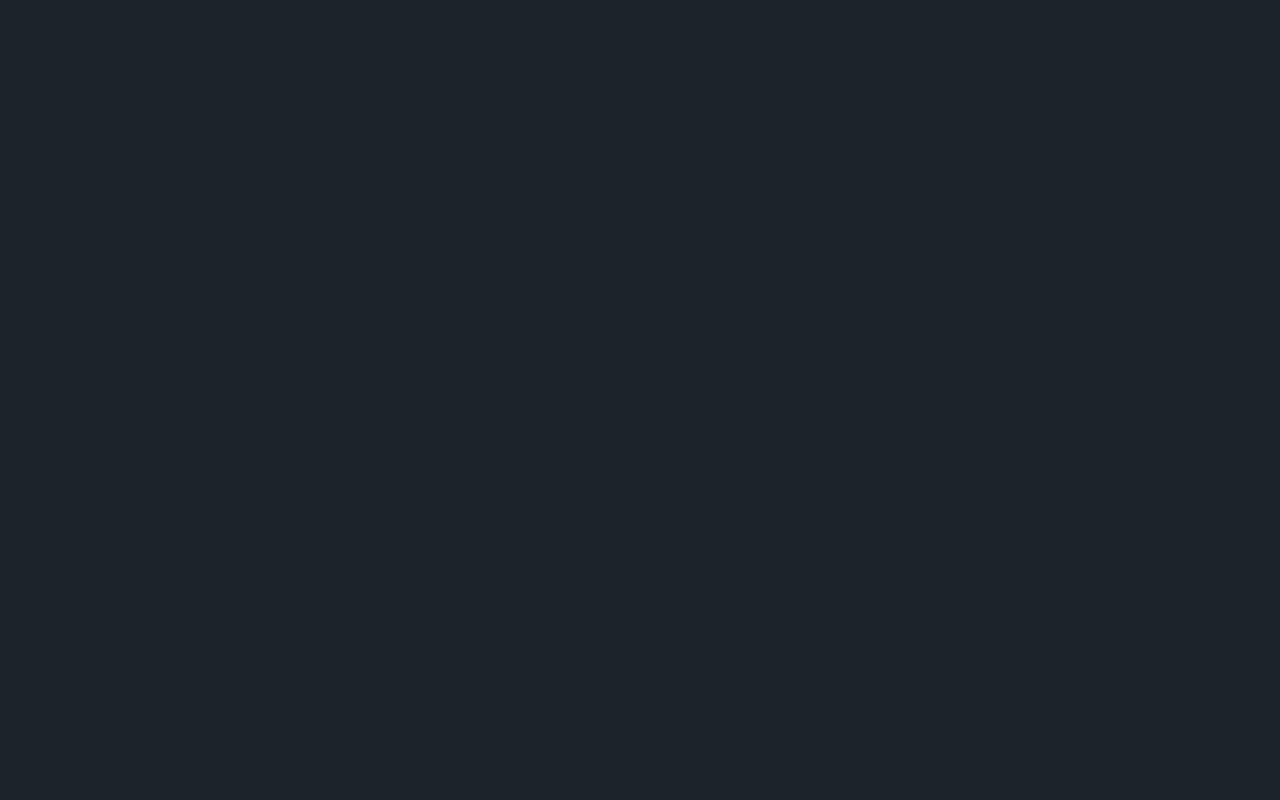
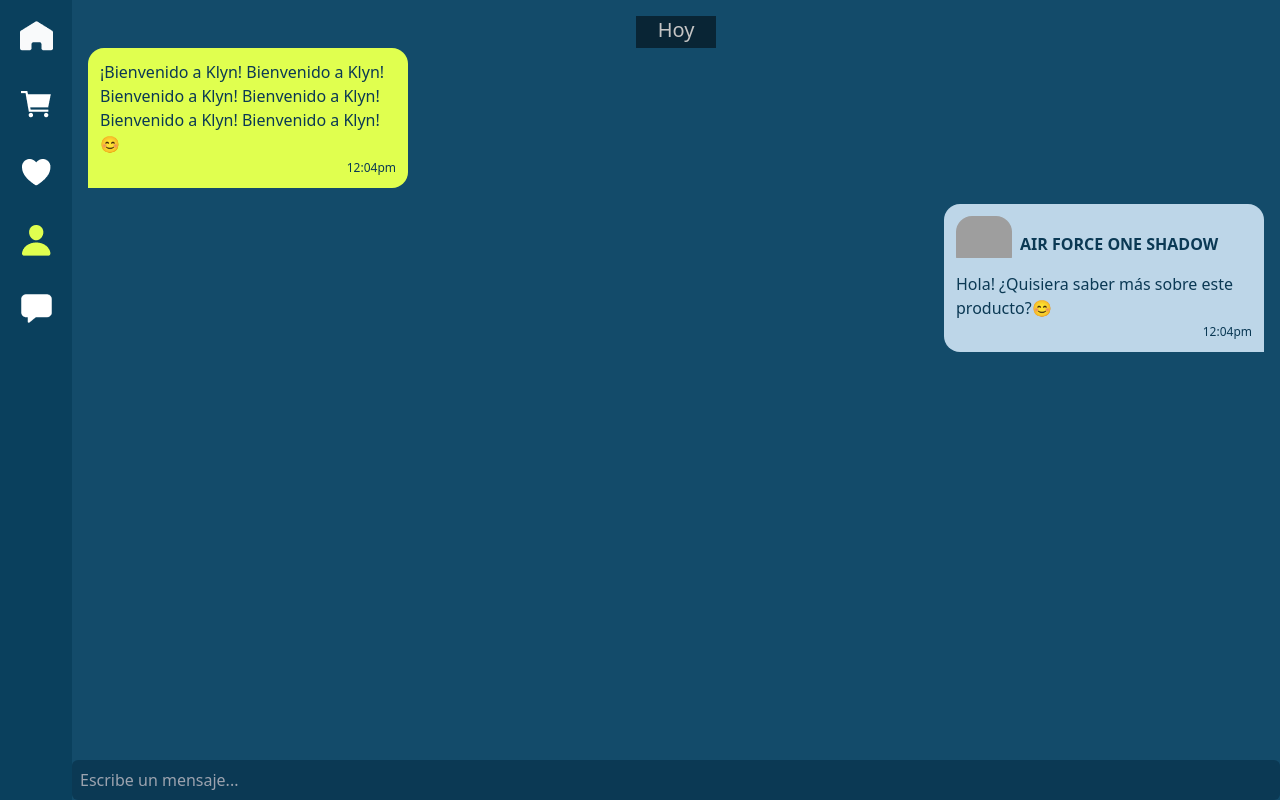
Before and after one commit to thvx/UX-frontend, a React (Vite) app in the folder emprende-conecta-frontend/: page /mensaje in a window 1280 px wide. Before the commit this address had no page. Built offline with nearby package versions, Linux system fonts and the light colour scheme; grey boxes are pictures that could not be loaded.

Commit message:
Fix. todo linkeado

```diff
--- a/emprende-conecta-frontend/src/App.tsx
+++ b/emprende-conecta-frontend/src/App.tsx
@@ -13,6 +13,7 @@
 import Perfilusuario from './app/Perfilusuario/perfilusuario'
 import ProductosFav from './app/Productosfav/Productos'
 import ProductDetailsPage from './app/ProductDetailsPage/productdetailspage'
+import Mensaje from './app/Mensaje/mensaje'
 import { TotalAmountProvider } from './app/Checkout/totalAmountContext'
 
 function App() {
@@ -34,6 +35,7 @@
           <Route path="/perfil/usuario" element={<Perfilusuario />} />
           <Route path='/favoritos' element={<ProductosFav />} />
           <Route path='/productdetails' element={<ProductDetailsPage />} />
+          <Route path='/mensaje' element={<Mensaje />} />
       </Routes>
       </BrowserRouter>
       </TotalAmountProvider>
--- a/emprende-conecta-frontend/src/app/Checkout/tipo-pago.tsx
+++ b/emprende-conecta-frontend/src/app/Checkout/tipo-pago.tsx
@@ -1,5 +1,6 @@
 import Pago from '../../components/Templates/Checkout/tipo-pago'
 import Footer from '../../components/Organism/footer/footer';
+import Sidebar from '../../components/Organism/Siderbar/Sidebar';
 
 const App: React.FC = () => {
   const stepsText = [
@@ -9,13 +10,15 @@
   ];
 
   const paymentOptions = [
-    { img: '../../assets/imagenes/pago-tarjeta.png', type: 'Tarjetas de débito y crédito' },
-    { img: '../../assets/imagenes/logo-pagoefectivo 1.png', type: 'Pago Efectivo' },
-    { img: '../../assets/imagenes/pago-contraentrega.png', type: 'Pago Contraentrega' }
+    { img: 'https://cdn-icons-png.freepik.com/512/2/2244.png', type: 'Tarjetas de débito y crédito' },
+    { img: 'https://encrypted-tbn0.gstatic.com/images?q=tbn:ANd9GcQht3rSmIKnojLYmjhI3OAqkw7uVjQHwX-YNQ&s', type: 'Pago Efectivo' },
+    { img: 'https://cdn-icons-png.flaticon.com/512/2543/2543363.png', type: 'Pago Contraentrega' }
   ];
 
   return (
-    <div className="app-container h-min-screen flex-grow bg-custom-blue flex flex-col">
+    <div className="app-container h-min-screen bg-custom-blue flex flex-row">
+        <Sidebar />
+          <div className="flex flex-col justify-center flex-grow">
             <main className="main-content flex flex-col m-8 px-8">
               <Pago
               stepsData={[{ stepsText: stepsText, numPages: 3, actualPage: 2 }]}
@@ -24,6 +27,7 @@
             </main>
             <Footer />
           </div>
+      </div>
   );
 };
 
--- a/emprende-conecta-frontend/src/app/Checkout/voucher.tsx
+++ b/emprende-conecta-frontend/src/app/Checkout/voucher.tsx
@@ -1,5 +1,6 @@
 import Voucher from '../../components/Templates/Checkout/voucher'
 import Footer from '../../components/Organism/footer/footer';
+import Sidebar from '../../components/Organism/Siderbar/Sidebar';
 
 const App: React.FC = () => {
   const stepsText = [
@@ -9,7 +10,9 @@
   ];
 
   return (
-    <div className="app-container h-min-screen flex-grow bg-custom-blue flex flex-col">
+    <div className="app-container h-min-screen bg-custom-blue flex flex-row">
+        <Sidebar />
+          <div className="flex flex-col justify-center flex-grow">
             <main className="main-content flex flex-col m-8 px-8">
               <Voucher
               stepsData={[{ stepsText: stepsText, numPages: 3, actualPage: 3 }]}
@@ -18,6 +21,7 @@
             </main>
             <Footer />
           </div>
+      </div>
   );
 };
 
--- a/emprende-conecta-frontend/src/app/Dashboard/dashboard.tsx
+++ b/emprende-conecta-frontend/src/app/Dashboard/dashboard.tsx
@@ -1,4 +1,4 @@
-import Menu from '../../components/Atoms/Navigation/menu/menu';
+import Sidebar from '../../components/Organism/Siderbar/Sidebar';
 import Dashboard from '../../components/Templates/Dashboard/dashboard'
 import Footer from '../../components/Organism/footer/footer';
 import React, { useState, useEffect } from 'react';
@@ -35,15 +35,22 @@
                     ],
                     cardsData: [
                         {
+                          image: "https://cf.shopee.com.co/file/7e2257b27f594431ce9cebe8f6ae6214_tn",
+                          title: "Producto 1",
+                          description: "S/.230.00",
+                          badges: ["Nuevo", "Popular"],
+                          isNew: true,
+                        },
+                        {
                             image: "https://img.daisyui.com/images/stock/photo-1559703248-dcaaec9fab78.jpg",
-                            title: "Producto 1",
+                            title: "Producto 2",
                             description: "S/.230.00",
                             badges: ["Nuevo", "Popular"],
                             isNew: true,
                           },
                           {
                             image: "https://img.daisyui.com/images/stock/photo-1565098772267-60af42b81ef2.jpg",
-                            title: "Producto 2",
+                            title: "Producto 3",
                             description: "S/.140.00",
                             badges: ["Recomendado"],
                             isNew: false,
@@ -82,11 +89,9 @@
 
   return (
     <div className="app-container h-min-screen flex-grow bg-custom-blue flex flex-col">
-      <div className="flex flex-1">
-        <aside className="fixed top-16 left-0 h-full z-20">
-          <Menu variant="style1" />
-        </aside>
-        <main className="main-content flex-1 ml-8 p-4">
+      <div className="flex">
+        <Sidebar />
+        <main className="main-content ml-8 p-4">
           <Dashboard tableResults={tableResults} cardsData={cardsData} />
         </main>
       </div>
--- a/emprende-conecta-frontend/src/app/Mensaje/mensaje.tsx
+++ b/emprende-conecta-frontend/src/app/Mensaje/mensaje.tsx
@@ -1,5 +1,5 @@
 import React from "react";
-import Sidebar from "../../components/Organism/Sidebar/sidebar";
+import Sidebar from "../../components/Organism/Siderbar/Sidebar";
 import ChatTemplate from "../../components/Templates/Mensaje/mensaje";
 
 const Mensaje: React.FC = () => {
--- a/emprende-conecta-frontend/src/components/Atoms/DataDisplay/Card/CardProductos.tsx
+++ b/emprende-conecta-frontend/src/components/Atoms/DataDisplay/Card/CardProductos.tsx
@@ -15,7 +15,7 @@
 const CardProductos: React.FC<CardProductosProps> = ({ image, title, description, badges, isNew, extraClasses }) => {
     return (
       <div className={`card sm:w-64 sm:max-w-64 shadow-xl ${extraClasses}`}>
-        <figure><img src={image} alt={title} /></figure>
+        <figure><a href="/productdetails"><img src={image} alt={title} /></a></figure>
         <div className="card-body">
           <h2 className="card-title font-bold text-xl¿">
             {title}
--- a/emprende-conecta-frontend/src/components/Organism/Siderbar/Sidebar.tsx
+++ b/emprende-conecta-frontend/src/components/Organism/Siderbar/Sidebar.tsx
@@ -2,40 +2,34 @@
 import carrito from "../../../assets/imagenes/iconos/sidebarshopcar.png";
 import corazon from "../../../assets/imagenes/iconos/sidebarlike.png";
 import user from "../../../assets/imagenes/iconos/sidebarprofile.png";
-import campana from "../../../assets/imagenes/iconos/sidebarnotificaction.png";
 import mensaje from "../../../assets/imagenes/iconos/sidebarmesage.png";
 import { Link } from "react-router-dom";
 function Sidebar() {
   return (
-    <div className='flex flex-col items-center gap-7 p-4 bg-[#BDD6E8]'>
-      <Link to="/">
+    <div className='flex flex-col items-center gap-7 p-4 bg-custom-blue bg-sky-500/[.06] ...'>
+      <Link to="/dashboard">
         <div className='w-10 h-10 flex justify-center items-center'>
           <img className="object-cover" src={home} alt='icono-home' />
         </div>
       </Link>
-      <Link to="">
+      <Link to="/checkout">
         <div className='w-10 h-10 flex justify-center items-center'>
-          <img className="object-cover" src={carrito} alt='' />
+          <img className="object-cover" src={carrito} alt='icono-carrito' />
         </div>
       </Link>
-      <Link to="">
+      <Link to="/favoritos">
         <div className='w=10 h-10 flex justify-center items-center'>
-          <img className="object-cover" src={corazon} alt='' />
+          <img className="object-cover" src={corazon} alt='icono-favoritos' />
         </div>
       </Link>
-      <Link to="/perfilusuario">
+      <Link to="/perfil/usuario">
         <div className='w-10 h-10 flex justify-center items-center'>
-          <img className="object-cover" src={user} alt='' />
+          <img className="object-cover" src={user} alt='icono-perfi' />
         </div>
       </Link>
-      <Link to="">
+      <Link to="/mensaje">
         <div className='w-10 h-10 flex justify-center items-center'>
-          <img className="object-cover" src={campana} alt='' />
-        </div>
-      </Link>
-      <Link to="">
-        <div className='w-10 h-10 flex justify-center items-center'>
-          <img className="object-cover" src={mensaje} alt='' />
+          <img className="object-cover" src={mensaje} alt='icono-mensajes' />
         </div>
       </Link>
     </div>
```
Also changed, not shown: emprende-conecta-frontend/src/app/Checkout/checkout.tsx (+8 -4 lines), emprende-conecta-frontend/src/components/Templates/Checkout/tipo-pago.tsx (+4 -4 lines), emprende-conecta-frontend/src/components/Templates/ProductDetailsTemplate/productdetailstemplate.tsx (+7 -0 lines). Lines whose indentation alone changed are shown as unchanged.
